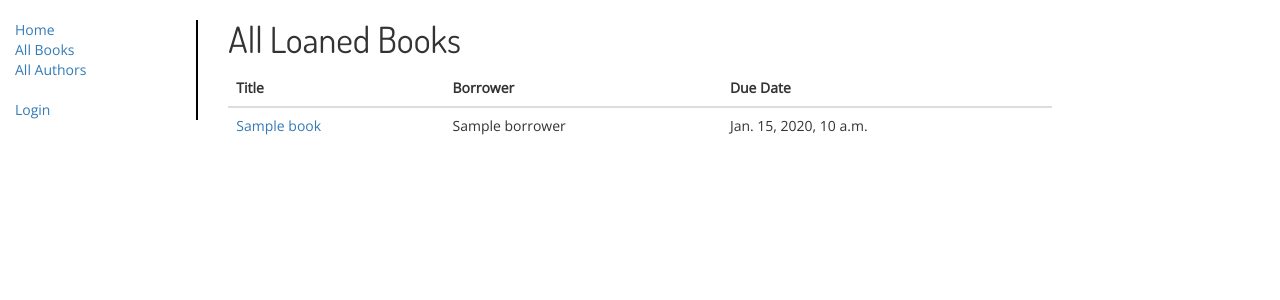
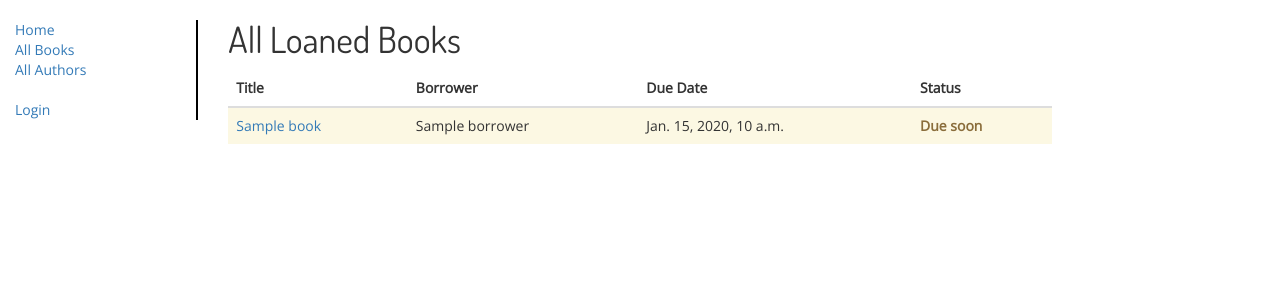
Before and after one commit to edbrook/django-localLibrary, a Django app: template catalog/templates/catalog/librarian/all-loans.html in a window 1280 px wide. Shown: the top 300 px of the page. Run offline with Django 3.2, Linux system fonts and the light colour scheme; the template is opened without the code that fills it: most values are stand-ins (such as "Sample title", 1, 10 or a date in 2020); some libraries are stand-ins or nearby versions.

Commit message:
Added due_soon feature

```diff
--- a/catalog/models.py
+++ b/catalog/models.py
@@ -89,6 +89,11 @@ class BookInstance(models.Model):
     def is_overdue(self):
         return date.today() > self.due_back
 
+    @property
+    def due_soon(self):
+        delta = self.due_back - date.today()
+        return 0 <= delta.days <= 5
+
     def get_absolute_url(self):
         return reverse('catalog:book-detail', args=[str(self.book.id)])
 
--- a/catalog/templates/catalog/librarian/all-loans.html
+++ b/catalog/templates/catalog/librarian/all-loans.html
@@ -10,13 +10,21 @@
             <th>Title</th>
             <th>Borrower</th>
             <th>Due Date</th>
+            <th>Status</th>
         </tr>
     </thead>
     {% for bookinst in loan_list %}
-        <tr>
+        <tr class="{% if bookinst.is_overdue %}danger{% elif bookinst.due_soon %}warning{% else %}{% endif %}">
             <td><a href="{{ bookinst.book.get_absolute_url }}">{{ bookinst.book.title }}</a></td>
             <td>{{ bookinst.borrower }}</td>
-            <td>{{ bookinst.due_back }}{% if bookinst.is_overdue %} <strong class="text-danger">OVERDUE</strong>{% endif %}</td>
+            <td>{{ bookinst.due_back }}</td>
+            <td>{% if bookinst.is_overdue %}
+                <strong class="text-danger">OVERDUE</strong>
+            {% elif bookinst.due_soon %}
+                <strong class="text-warning">Due soon</strong>
+            {% else %}
+                <span class="text-success">-</span>
+            {% endif %}</td>
         </tr>
     {% empty %}
         <tr><td colspan="2" class="text-center"><code>--== No books on loan! ==--</code></td></tr>
```
Also changed, not shown: catalog/templates/catalog/borrower/loaned-list.html (+6 -1 lines).
